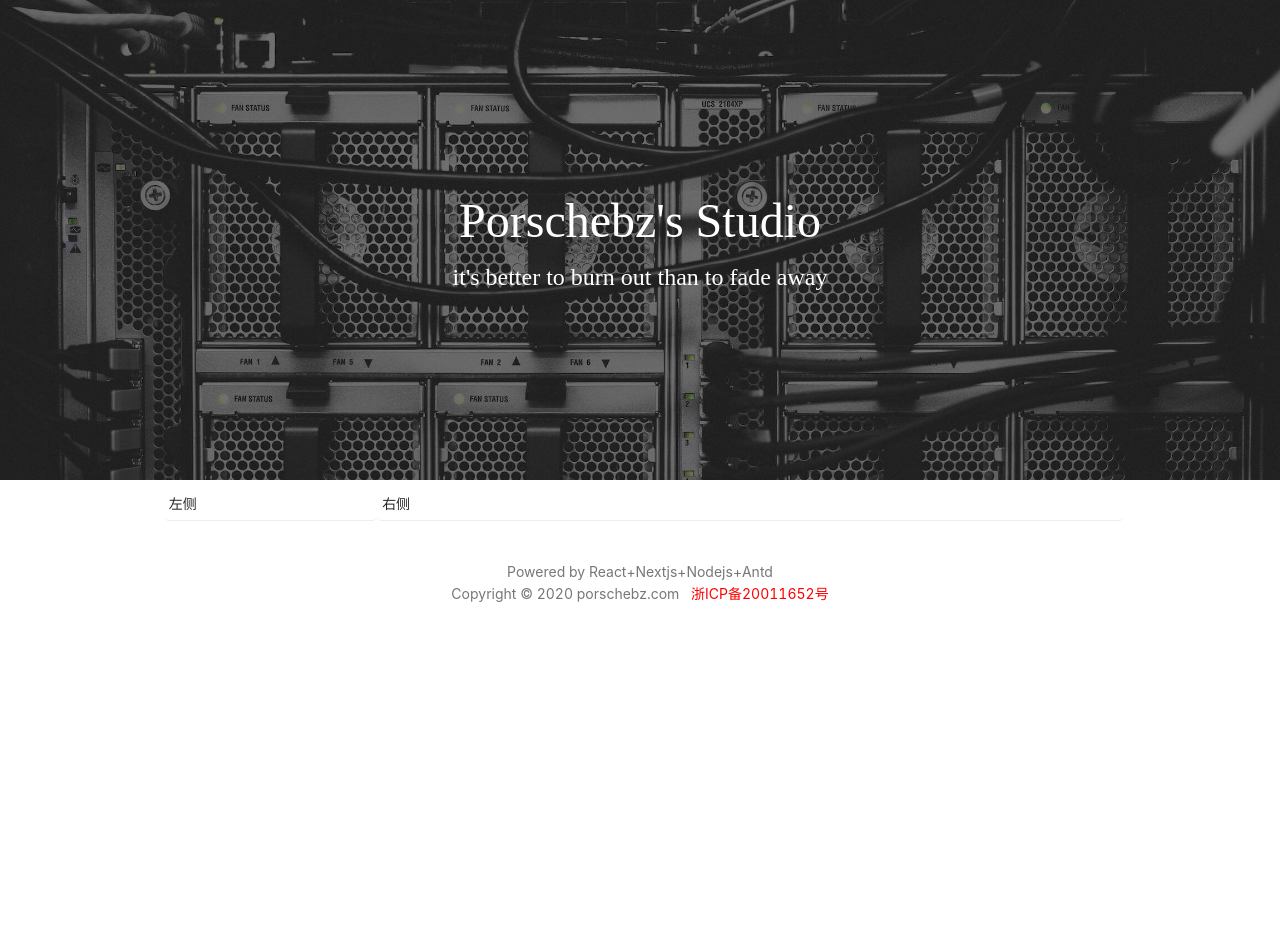
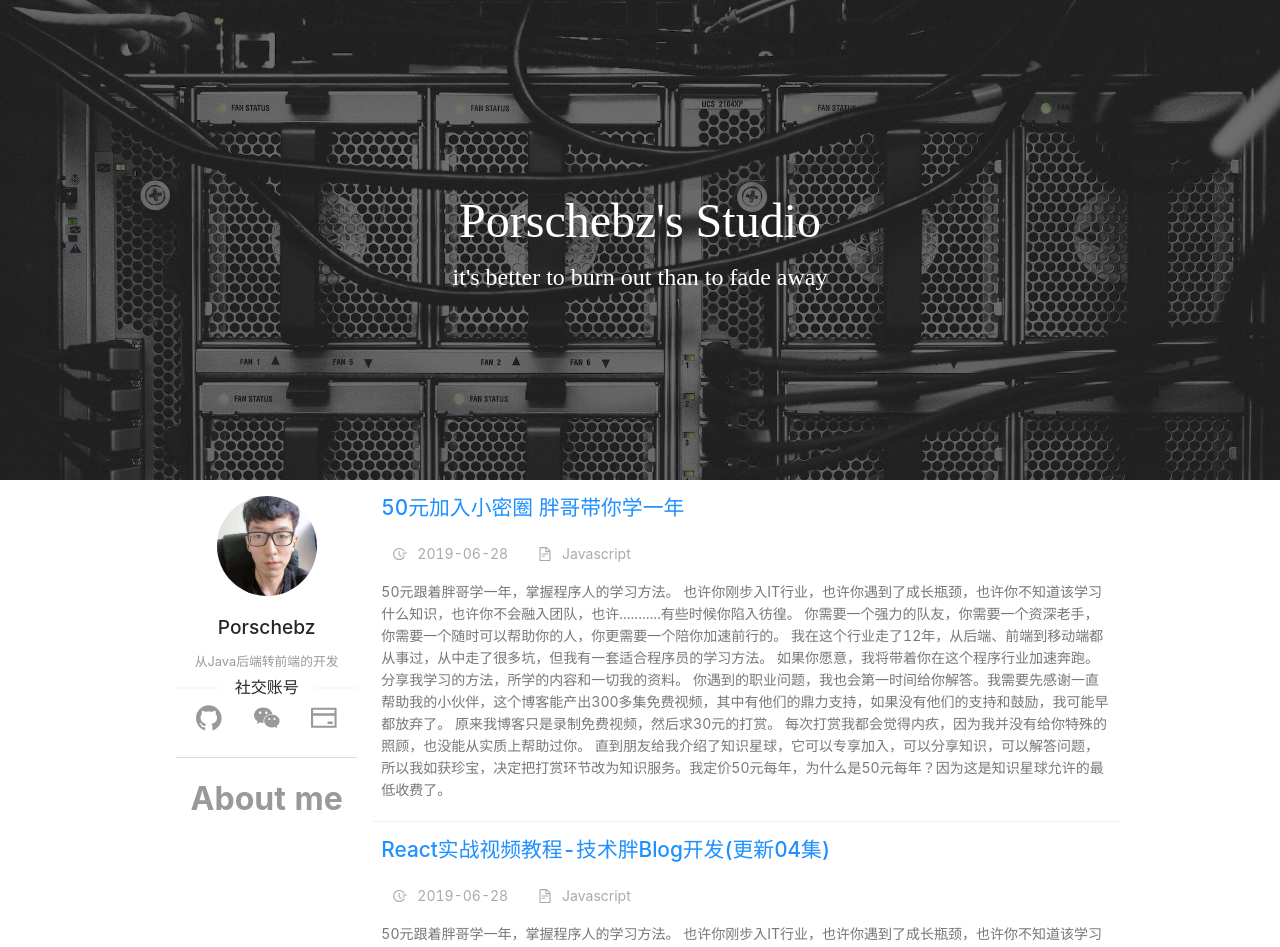
Before and after one commit to baojiawei/react-blog, a Next.js app in the folder blog-website/: page / in a window 1280 px wide. Shown: the top 947 px of the page. Before the commit the page ends 800 px from the top, so only its background shows below. Built offline with nearby package versions, Linux system fonts and the light colour scheme.

Commit message:
首页制作完成，还差底部动画

```diff
--- /dev/null
+++ b/blog-website/components/author/author.module.less
@@ -0,0 +1,20 @@
+.authorDiv {
+  text-align: center;
+  padding: 1rem;
+  div {
+    margin-bottom: 1rem;
+  }
+  .authorIntroduction {
+    font-size: 0.8rem;
+    color: #999;
+  }
+}
+.account {
+  margin-left: 1rem;
+  margin-right: 1rem;
+  font-size: 1.6rem;
+}
+.aboutMe {
+  font-size: 2rem;
+  font-weight: 700;
+}
--- /dev/null
+++ b/blog-website/components/author/index.js
@@ -0,0 +1,23 @@
+import { Avatar, Divider } from 'antd'
+import { GithubOutlined, WechatOutlined, CreditCardOutlined } from '@ant-design/icons'
+import styles from './author.module.less'
+
+const Author = ({ globalStyles }) => (
+  <div className={[styles.authorDiv, globalStyles.mainContentLeft].join(' ')}>
+    <div>
+      <Avatar size={100} src="/global/profile.jpg" />
+    </div>
+    <div className={styles.authorIntroduction}>
+      <h2>Porschebz</h2>
+      <p>从Java后端转前端的开发</p>
+      <Divider>社交账号</Divider>
+      <GithubOutlined spin className={styles.account} />
+      <WechatOutlined spin className={styles.account} />
+      <CreditCardOutlined spin className={styles.account} />
+      <Divider />
+      <div className={styles.aboutMe}>About me</div>
+    </div>
+  </div>
+)
+
+export default Author
--- a/blog-website/components/header/header.module.less
+++ b/blog-website/components/header/header.module.less
@@ -30,7 +30,6 @@
       opacity: 0;
       transition: all 1s ease-out 0s;
       transform: translate(0, -1rem);
-      transform: scale(0);
       text-align: center;
     }
     .introSubtitle {
@@ -42,7 +41,6 @@
     .introFadeIn {
       opacity: 1;
       transform: translate(0, 0);
-      transform: scale(1);
     }
   }
 }
--- a/blog-website/components/header/index.js
+++ b/blog-website/components/header/index.js
@@ -6,12 +6,14 @@ export const Header = () => {
   const [animationSiteSubTitle, setAnimationSiteSubTitle] = useState([styles.introSubtitle])
 
   useEffect(() => {
+    setTimeout(() => {
       const siteTitleStyle = animationSiteTitle
       siteTitleStyle.push(styles.introFadeIn)
       const siteSubTitleStyle = animationSiteSubTitle
       siteSubTitleStyle.push(styles.introFadeIn)
       setAnimationSiteTitle(siteTitleStyle.join(' '))
       setAnimationSiteSubTitle(siteSubTitleStyle.join(' '))
+    }, 300);
   }, [])
   return (
     <div className={styles.header}>
--- a/blog-website/package.json
+++ b/blog-website/package.json
@@ -8,6 +8,7 @@
     "start": "next start"
   },
   "dependencies": {
+    "@ant-design/icons": "^4.0.6",
     "@zeit/next-css": "^1.0.1",
     "@zeit/next-less": "^1.0.1",
     "antd": "^4.1.4",
--- a/blog-website/pages/_app.js
+++ b/blog-website/pages/_app.js
@@ -1,8 +1,8 @@
-import '../styles/global.less'
+import globalStyles from '../styles/global.less'
 import 'antd/dist/antd.less'
 
 export const App = ({ Component, pageProps }) => (
-  <Component {...pageProps} />
+  <Component {...pageProps} globalStyles={globalStyles} />
 )
 
 export default App
--- a/blog-website/pages/index.js
+++ b/blog-website/pages/index.js
@@ -1,14 +1,53 @@
 import Layout from 'components/layout'
-import { Row, Col } from 'antd'
+import Author from 'components/author'
+import { useState } from 'react';
+import {
+  Row, Col, List, Affix
+} from 'antd'
+import styles from 'styles/index.module.less'
+import { FieldTimeOutlined, FileTextOutlined } from '@ant-design/icons'
 
-export default function Home() {
+export default function Home({ globalStyles }) {
+  const [mylist, setMylist] = useState(
+    [
+      { title: '50元加入小密圈 胖哥带你学一年', context: '50元跟着胖哥学一年，掌握程序人的学习方法。 也许你刚步入IT行业，也许你遇到了成长瓶颈，也许你不知道该学习什么知识，也许你不会融入团队，也许...........有些时候你陷入彷徨。 你需要一个强力的队友，你需要一个资深老手，你需要一个随时可以帮助你的人，你更需要一个陪你加速前行的。 我在这个行业走了12年，从后端、前端到移动端都从事过，从中走了很多坑，但我有一套适合程序员的学习方法。 如果你愿意，我将带着你在这个程序行业加速奔跑。分享我学习的方法，所学的内容和一切我的资料。 你遇到的职业问题，我也会第一时间给你解答。我需要先感谢一直帮助我的小伙伴，这个博客能产出300多集免费视频，其中有他们的鼎力支持，如果没有他们的支持和鼓励，我可能早都放弃了。 原来我博客只是录制免费视频，然后求30元的打赏。 每次打赏我都会觉得内疚，因为我并没有给你特殊的照顾，也没能从实质上帮助过你。 直到朋友给我介绍了知识星球，它可以专享加入，可以分享知识，可以解答问题，所以我如获珍宝，决定把打赏环节改为知识服务。我定价50元每年，为什么是50元每年？因为这是知识星球允许的最低收费了。' },
+      { title: 'React实战视频教程-技术胖Blog开发(更新04集)', context: '50元跟着胖哥学一年，掌握程序人的学习方法。 也许你刚步入IT行业，也许你遇到了成长瓶颈，也许你不知道该学习什么知识，也许你不会融入团队，也许...........有些时候你陷入彷徨。 你需要一个强力的队友，你需要一个资深老手，你需要一个随时可以帮助你的人，你更需要一个陪你加速前行的。 我在这个行业走了12年，从后端、前端到移动端都从事过，从中走了很多坑，但我有一套适合程序员的学习方法。 如果你愿意，我将带着你在这个程序行业加速奔跑。分享我学习的方法，所学的内容和一切我的资料。 你遇到的职业问题，我也会第一时间给你解答。我需要先感谢一直帮助我的小伙伴，这个博客能产出300多集免费视频，其中有他们的鼎力支持，如果没有他们的支持和鼓励，我可能早都放弃了。 原来我博客只是录制免费视频，然后求30元的打赏。 每次打赏我都会觉得内疚，因为我并没有给你特殊的照顾，也没能从实质上帮助过你。 直到朋友给我介绍了知识星球，它可以专享加入，可以分享知识，可以解答问题，所以我如获珍宝，决定把打赏环节改为知识服务。我定价50元每年，为什么是50元每年？因为这是知识星球允许的最低收费了。' },
+      { title: 'React服务端渲染框架Next.js入门(共12集)', context: '50元跟着胖哥学一年，掌握程序人的学习方法。 也许你刚步入IT行业，也许你遇到了成长瓶颈，也许你不知道该学习什么知识，也许你不会融入团队，也许...........有些时候你陷入彷徨。 你需要一个强力的队友，你需要一个资深老手，你需要一个随时可以帮助你的人，你更需要一个陪你加速前行的。 我在这个行业走了12年，从后端、前端到移动端都从事过，从中走了很多坑，但我有一套适合程序员的学习方法。 如果你愿意，我将带着你在这个程序行业加速奔跑。分享我学习的方法，所学的内容和一切我的资料。 你遇到的职业问题，我也会第一时间给你解答。我需要先感谢一直帮助我的小伙伴，这个博客能产出300多集免费视频，其中有他们的鼎力支持，如果没有他们的支持和鼓励，我可能早都放弃了。 原来我博客只是录制免费视频，然后求30元的打赏。 每次打赏我都会觉得内疚，因为我并没有给你特殊的照顾，也没能从实质上帮助过你。 直到朋友给我介绍了知识星球，它可以专享加入，可以分享知识，可以解答问题，所以我如获珍宝，决定把打赏环节改为知识服务。我定价50元每年，为什么是50元每年？因为这是知识星球允许的最低收费了。' },
+      { title: 'React Hooks 免费视频教程(共11集)', context: '50元跟着胖哥学一年，掌握程序人的学习方法。 也许你刚步入IT行业，也许你遇到了成长瓶颈，也许你不知道该学习什么知识，也许你不会融入团队，也许...........有些时候你陷入彷徨。 你需要一个强力的队友，你需要一个资深老手，你需要一个随时可以帮助你的人，你更需要一个陪你加速前行的。 我在这个行业走了12年，从后端、前端到移动端都从事过，从中走了很多坑，但我有一套适合程序员的学习方法。 如果你愿意，我将带着你在这个程序行业加速奔跑。分享我学习的方法，所学的内容和一切我的资料。 你遇到的职业问题，我也会第一时间给你解答。我需要先感谢一直帮助我的小伙伴，这个博客能产出300多集免费视频，其中有他们的鼎力支持，如果没有他们的支持和鼓励，我可能早都放弃了。 原来我博客只是录制免费视频，然后求30元的打赏。 每次打赏我都会觉得内疚，因为我并没有给你特殊的照顾，也没能从实质上帮助过你。 直到朋友给我介绍了知识星球，它可以专享加入，可以分享知识，可以解答问题，所以我如获珍宝，决定把打赏环节改为知识服务。我定价50元每年，为什么是50元每年？因为这是知识星球允许的最低收费了。' },
+    ]
+  )
   return (
     <Layout title="首页">
-      <Row className="mainContent" type="flex" justify="center">
-        <Col className="mainContentLeft" xs={0} sm={0} md={7} lg={5} xl={4}>
-          左侧
+      <Row className={globalStyles.mainContent} type="flex" justify="center">
+        <Col className={globalStyles.mainContentLeft} xs={0} sm={0} md={7} lg={5} xl={4}>
+          <Affix offsetTop={5}>
+            <Author globalStyles={globalStyles} />
+          </Affix>
         </Col>
-        <Col className="mainContentRight" xs={24} sm={24} md={16} lg={18} xl={14}>右侧</Col>
+        <Col className={globalStyles.mainContentRight} xs={24} sm={24} md={16} lg={18} xl={14}>
+          <div>
+            <List
+              itemLayout="vertical"
+              dataSource={mylist}
+              renderItem={(item) => (
+                <List.Item>
+                  <h2 className={styles.listTitle}>{item.title}</h2>
+                  <div className={styles.listIcon}>
+                    <span>
+                      <FieldTimeOutlined />
+                      2019-06-28
+                    </span>
+                    <span>
+                      <FileTextOutlined />
+                      Javascript
+                    </span>
+                  </div>
+                  <div className={styles.listContext}>{item.context}</div>
+                </List.Item>
+              )}
+            />
+          </div>
+        </Col>
       </Row>
     </Layout>
   )
--- a/blog-website/styles/global.less
+++ b/blog-website/styles/global.less
@@ -1,3 +1,5 @@
+.mainContent {
+  margin-top: 0.5rem;
   .mainContentRight {
     background-color: #fff;
     padding: 0.3rem;
@@ -6,11 +8,9 @@
   }
   .mainContentLeft {
     background-color: #fff;
-  margin-left: 0.5rem;
+    margin-right: 0.5rem;
     padding: 0.3rem;
     border-radius: 0.3rem;
     border-bottom: 1px solid #eee;
   }
-.mainContent {
-  margin-top: 0.5rem;
 }
--- /dev/null
+++ b/blog-website/styles/index.module.less
@@ -0,0 +1,17 @@
+.listTitle {
+  font-size: 1.3rem;
+  color: #1e90ff;
+  padding: 0 0.5rem;
+}
+.listContext {
+  color: #777;
+  padding: 0.5rem;
+}
+.listIcon {
+  padding: 0.5rem 0;
+  color: #aaa;
+  span {
+    display: inline-block;
+    padding: 0 10px;
+  }
+}
```
Also changed, not shown: blog-website/.babelrc. Lines whose indentation alone changed are shown as unchanged.
